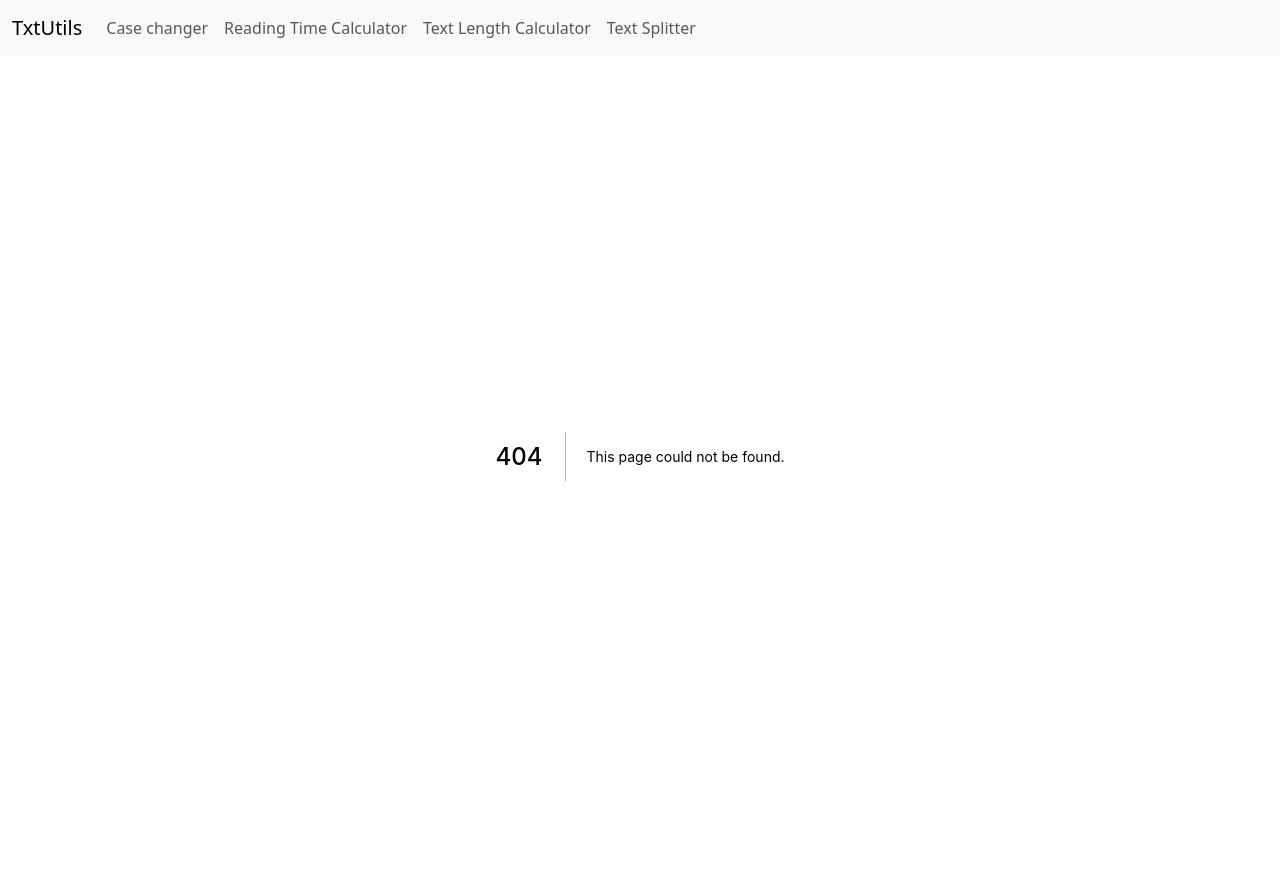
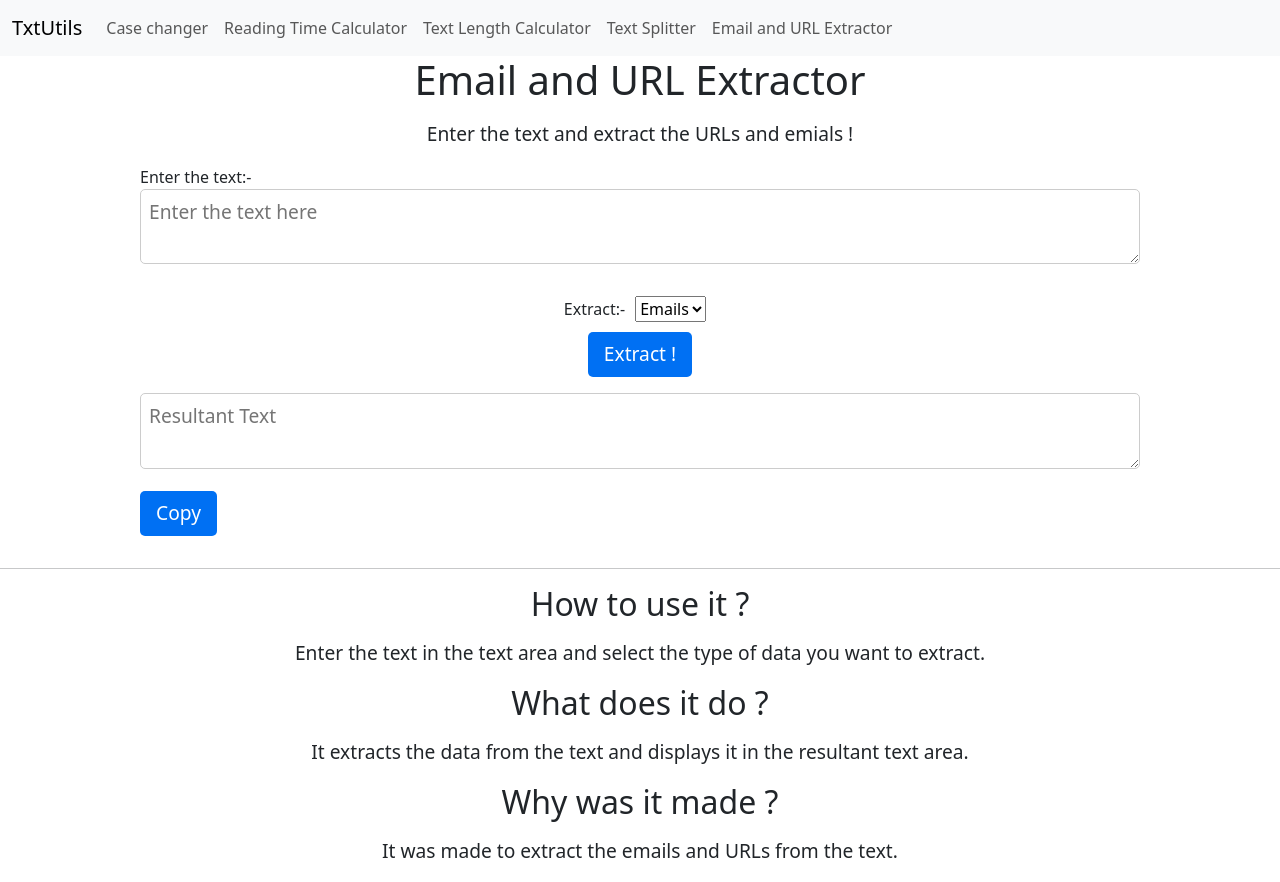
Before and after one commit to codewithpom/TextUtils, a Next.js app: page /extractor in a window 1280 px wide. Before the commit this address had no page. Before the commit the page ends 856 px from the top, so only its background shows below. Built offline with nearby package versions, Linux system fonts and the light colour scheme.

Commit message:
Added mail and url extractor

```diff
--- a/links.js
+++ b/links.js
@@ -18,6 +18,10 @@ let props = {
             'text': 'Text Splitter',
             'link': '/text-splitter'
         },
+        {
+            'text': 'Email and URL Extractor',
+            'link': '/extractor'
+        },
     ]
 }
 module.exports = props;
--- a/pages/_app.js
+++ b/pages/_app.js
@@ -21,6 +21,9 @@ function MyApp({ Component, pageProps }) {
 
 
 
+
+                <Script src="https://cdnjs.cloudflare.com/ajax/libs/popper.js/1.14.7/umd/popper.min.js" integrity="sha512-  q5Y1Nrn3HWnEuJ6ujV4T6bX6jww+JjIjzYjJFhF0R+  JGJQ1+  1QvGCnOM9dPxXmjW5f2sO6dJ7P9uYicKxi1ow==" crossOrigin="anonymous"></Script>
+                <Script src="https://ajax.googleapis.com/ajax/libs/jquery/3.5.1/jquery.min.js"></Script>
                 <Script src="https://cdn.jsdelivr.net/npm/bootstrap@5.2.2/dist/js/bootstrap.min.js" integrity="sha384-IDwe1+LCz02ROU9k972gdyvl+AESN10+x7tBKgc9I5HFtuNz0wWnPclzo6p9vxnk" crossOrigin="anonymous"></Script>
             </Head>
             <Navbar />
--- /dev/null
+++ b/pages/extractor.js
@@ -0,0 +1,153 @@
+// This is a Nxt.js page
+// With bootstrap
+import { useState, useEffect } from 'react';
+
+function App() {
+    function findEmails(text) {
+        // Regular expression for matching email addresses
+        const emailPattern = /\b[A-Za-z0-9._%+-]+@[A-Za-z0-9.-]+\.[A-Z|a-z]{2,}\b/g;
+
+        // Find all matches in the text
+        const matches = text.match(emailPattern);
+
+        return matches || [];
+    }
+
+    function extractUrls(text) {
+        const urlRegex = /(https?:\/\/[^\s]+)/g;
+        return text.match(urlRegex) || [];
+    }
+    const function_calls = {
+        'email': findEmails,
+        'url': extractUrls
+    }
+
+    const [text, setText] = useState('');
+    const [toExtract, setToExtract] = useState('email');
+    const [result, setResult] = useState('');
+
+    function extract() {
+        const result = function_calls[toExtract](text);
+        setResult(result.join('\n'));
+    }
+    return (
+        <>
+            <div className="container">
+                <div className='text-center'>
+                    <h1>Email and URL Extractor</h1>
+                    <p>Enter the text and extract the URLs and emials !</p>
+                </div>
+
+                <label htmlFor='text'>Enter the text:- </label>
+                <textarea id="text" placeholder="Enter the text here" value={text}
+                    onChange={(e) => setText(e.target.value)}
+                ></textarea>
+
+                {/* add 2 selects and a button in a line with proper gapping */}
+                <div className='text-center'>
+                    <label htmlFor='exist'>Extract:- </label>
+
+                    <select id='exist' style={{
+                        margin: '10px 10px 10px 10px',
+
+                    }}
+                        value={toExtract}
+                        onChange={(e) => setToExtract(e.target.value)}
+
+                    >
+                        <option value='email'>Emails</option>
+                        <option value='url'>URLs</option>
+                    </select>
+
+
+
+
+
+                </div>
+                <div className='text-center'>
+                    <button onClick={extract}>Extract !</button>
+                </div>
+                <textarea id="text" placeholder="Resultant Text"
+                    readOnly={true}
+                    value={result}
+                ></textarea>
+                {/* copy button */}
+                <button onClick={() => {
+                    navigator.clipboard.writeText(result);
+                    alert('Text copied to clipboard !')
+                }}>Copy</button>
+
+
+            </div>
+            <hr></hr>
+            {/* write about it */}
+            <div className='text-center'>
+                <h2>How to use it ?</h2>
+                <p>
+                    Enter the text in the text area and select the type of data you want to extract.
+                </p>
+            </div>
+            <div className='text-center'>
+                <h2>What does it do ?</h2>
+                <p>
+                    It extracts the data from the text and displays it in the resultant text area.
+                </p>
+            </div>
+            <div className='text-center'>
+                <h2>Why was it made ?</h2>
+                <p>
+                    It was made to extract the emails and URLs from the text.
+                </p>
+            </div>
+
+
+            <style jsx>{`
+                .container {
+                    margin: 0 auto;
+
+                    width: 80%;
+                }
+                h1 {
+                    font-size: 2.5rem;
+                    margin-bottom: 1rem;
+                    text-align: center;
+                }
+                h2 {
+                    font-size: 2rem;
+                    margin-bottom: 1rem;
+                    text-align: center;
+                }
+
+
+                textarea {
+                    border: 1px solid #ccc;
+                    border-radius: 5px;
+                    font-size: 1.2rem;
+                    margin-bottom: 1rem;
+                    padding: 0.5rem;
+                    width: 100%;
+                }
+                button {
+                    background-color: #0070f3;
+                    border: none;
+                    border-radius: 5px;
+                    color: #fff;
+                    cursor: pointer;
+                    font-size: 1.2rem;
+                    margin-bottom: 1rem;
+                    padding: 0.5rem 1rem;
+
+                }
+                button:hover {
+                    background-color: #0060d3;
+                }
+                p {
+                    font-size: 1.2rem;
+                    margin-bottom: 1rem;
+                }
+    `}</style>
+        </>
+    )
+}
+
+export default App;
```
